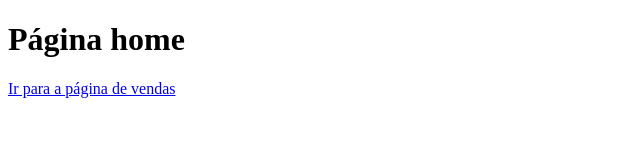
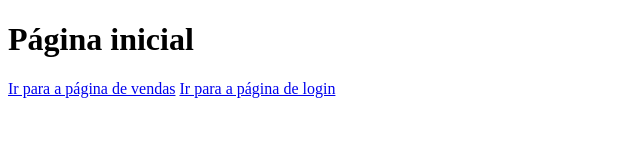
Before and after one commit to htmiqueias/aulagithub, a plain HTML site: page index.html in a window 1280 px wide. Shown: the whole page, without its empty margins (0-640 px from the left). Drawn offline with Linux system fonts and the light colour scheme.

Commit message:
(y) Finalização da feature login

```diff
--- a/index.html
+++ b/index.html
@@ -6,7 +6,8 @@
     <title>Document</title>
 </head>
 <body>
-    <h1>Página home</h1>
+    <h1>Página inicial</h1>
     <a href="vendas.html">Ir para a página de vendas</a>
+    <a href="login.html">Ir para a página de login</a>
 </body>
 </html>
```
Also changed, not shown: login.html (+1 -0 lines).
